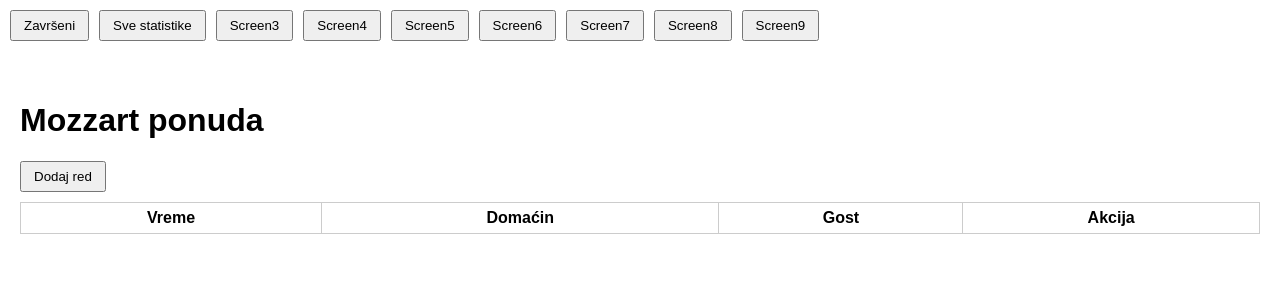
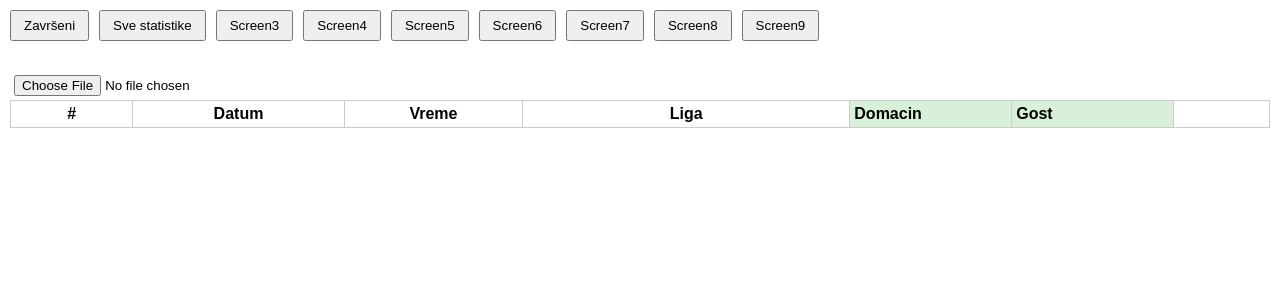
Before and after one commit to salen83/Dzejlan, a React (Create React App) app: page / in a window 1280 px wide. Both pictures are taken after a click on the button "Screen3". Shown: the top 300 px of the page. Built offline with nearby package versions, Linux system fonts and the light colour scheme.

Commit message:
Update screens 1,2,3 i ponuda

```diff
--- /dev/null
+++ b/src/screens/Ponuda.css
@@ -0,0 +1,46 @@
+table {
+  border-collapse: collapse;
+  width: 100%;
+}
+
+th, td {
+/* kolona za delete dugme */
+th:last-child, td:last-child {
+  width: 18px;
+  min-width: 18px;
+  max-width: 18px;
+  padding: 0;
+  text-align: center;
+}
+  border: 1px solid #ccc;
+  padding: 2px 4px;
+  font-size: 12px;
+  text-align: center;
+  white-space: nowrap;
+}
+
+th {
+  background: #f5f5f5;
+  font-weight: bold;
+}
+
+/* Home / Away kolone */
+.team-cell {
+  text-align: left;
+  padding-left: 2px;
+  max-width: 90px;
+  overflow: hidden;
+  text-overflow: ellipsis;
+  white-space: nowrap;
+}
+
+table {
+  table-layout: fixed;
+  width: 100%;
+}
+
+td, th {
+  overflow: hidden;
+  white-space: nowrap;
+  text-overflow: ellipsis;
+}
--- /dev/null
+++ b/src/screens/Screen3.css
@@ -0,0 +1,27 @@
+.ponuda-table {
+  width: 100%;
+  border-collapse: collapse;
+  table-layout: fixed;
+}
+
+.ponuda-table th,
+.ponuda-table td {
+  padding: 4px;
+  overflow: hidden;
+  text-overflow: ellipsis;
+  white-space: nowrap;
+  border: 1px solid #ccc;
+}
+
+.team-cell {
+  text-align: left;
+  max-width: 40px; /* dodatno suženo */
+}
+
+.delete-btn {
+  padding: 0;
+  font-size: 10px;
+  height: 16px;
+  width: 16px;
+  cursor: pointer;
+}
--- a/src/screens/Screen3.js
+++ b/src/screens/Screen3.js
@@ -1,94 +1,74 @@
-import React, { useRef, useContext } from "react";
+import React, { useContext } from "react";
 import { MatchesContext } from "../MatchesContext";
+import "./Screen3.css";
 
-const columns = ["time", "home", "away"];
-
-export default function Screen3() {
+export default function Ponuda() {
   const { futureMatches, setFutureMatches } = useContext(MatchesContext);
 
-  const pasteRef = useRef(null);
-  const pastePosition = useRef({ row: 0, col: 0 });
-
-  const emptyRow = () => ({ time: "", home: "", away: "" });
-
-  const focusPaste = (r, c) => {
-    pastePosition.current = { row: r, col: c };
-    pasteRef.current.focus();
-  };
-
-  const handlePaste = e => {
-    const text = e.target.value;
-    if (!text) return;
-
-    const lines = text.trim().split(/\r?\n/);
-    const newRows = [...futureMatches];
-    const { row, col } = pastePosition.current;
-
-    lines.forEach((line, i) => {
-      const values = line.split("\t");
-      const rIndex = row + i;
-
-      if (!newRows[rIndex]) newRows[rIndex] = emptyRow();
-
-      values.forEach((val, j) => {
-        const key = columns[col + j];
-        if (key) newRows[rIndex][key] = val;
-      });
-    });
-
-    setFutureMatches(newRows);
-    e.target.value = "";
-  };
-
-  const updateCell = (r, key, val) => {
+  const deleteRow = (index) => {
     const copy = [...futureMatches];
-    copy[r][key] = val;
+    copy.splice(index, 1);
     setFutureMatches(copy);
-  };
-
-  const deleteRow = r => {
-    const copy = [...futureMatches];
-    copy.splice(r, 1);
-    setFutureMatches(copy);
+    localStorage.setItem("futureMatches", JSON.stringify(copy));
   };
 
   return (
-    <div className="container">
-      <h1>Mozzart ponuda</h1>
-
-      <button onClick={() => setFutureMatches([...futureMatches, emptyRow()])}>
-        Dodaj red
-      </button>
-
-      <textarea
-        ref={pasteRef}
-        onChange={handlePaste}
-        style={{ position: "absolute", opacity: 0, height: 0, width: 0 }}
+    <div>
+      <input
+        type="file"
+        accept=".xls,.xlsx"
+        onChange={(e) => {
+          const file = e.target.files[0];
+          const reader = new FileReader();
+          reader.onload = (evt) => {
+            const XLSX = require("xlsx");
+            const wb = XLSX.read(evt.target.result, { type: "binary" });
+            const ws = wb.Sheets[wb.SheetNames[0]];
+            const data = XLSX.utils.sheet_to_json(ws, { defval: "" });
+            const newRows = data.map((r, i) => ({
+              rb: futureMatches.length + i + 1,
+              datum: r["datum"] || "",
+              vreme: r["Time"] || "",
+              liga: r["Liga"] || "",
+              home: r["Home"] || "",
+              away: r["Away"] || "",
+            }));
+            const allRows = [...futureMatches, ...newRows];
+            setFutureMatches(allRows);
+            localStorage.setItem("futureMatches", JSON.stringify(allRows));
+          };
+          reader.readAsBinaryString(file);
+        }}
       />
 
-      <table>
+      <table className="ponuda-table">
         <thead>
           <tr>
-            <th>Vreme</th>
-            <th>Domaćin</th>
-            <th>Gost</th>
-            <th>Akcija</th>
+            <th style={{ width: '28px' }}>#</th>
+            <th style={{ width: '55px' }}>Datum</th>
+            <th style={{ width: '45px' }}>Vreme</th>
+            <th style={{ width: '90px' }}>Liga</th>
+            <th style={{ width: '40px', backgroundColor: '#d8f0d8', textAlign: 'left' }}>Domacin</th>
+            <th style={{ width: '40px', backgroundColor: '#d8f0d8', textAlign: 'left' }}>Gost</th>
+            <th style={{ width: '20px' }}></th>
           </tr>
         </thead>
         <tbody>
-          {(futureMatches || []).map((row, r) => (
-            <tr key={r}>
-              {columns.map((col, c) => (
-                <td key={c}>
-                  <input
-                    value={row[col]}
-                    onChange={e => updateCell(r, col, e.target.value)}
-                    onFocus={() => focusPaste(r, c)}
-                  />
-                </td>
-              ))}
+          {(futureMatches || []).map((r, i) => (
+            <tr key={i}>
+              <td>{i + 1}</td>
+              <td>{r.datum}</td>
+              <td>{r.vreme}</td>
+              <td>{r.liga}</td>
+              <td className="team-cell">{r.home}</td>
+              <td className="team-cell">{r.away}</td>
               <td>
-                <button onClick={() => deleteRow(r)}>Obriši</button>
+                <button
+                  onClick={() => deleteRow(i)}
+                  className="delete-btn"
+                >
+                  x
+                </button>
               </td>
             </tr>
           ))}
```
Also changed, not shown: src/screens/Ponuda.js (added, +82 -0 lines).
